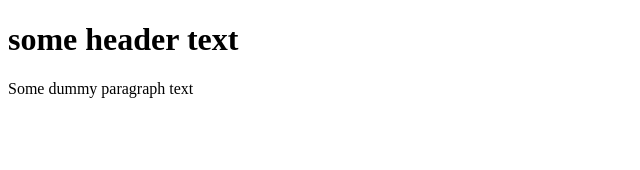
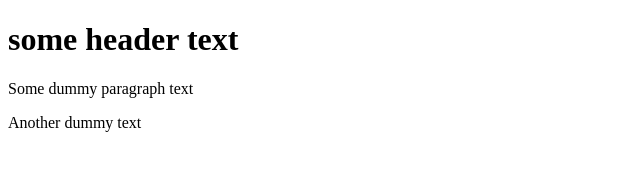
Before and after one commit to jaynorman1920/git-test, a plain HTML site: page index.html in a window 1280 px wide. Shown: the whole page, without its empty margins (0-640 px from the left). Drawn offline with Linux system fonts and the light colour scheme.

Commit message:
third commit

```diff
--- a/index.html
+++ b/index.html
@@ -4,5 +4,6 @@
             some header text
         </h1>
         <p>Some dummy paragraph text</p>
+        <p>Another dummy text</p>
     </body>
 </html>
```
